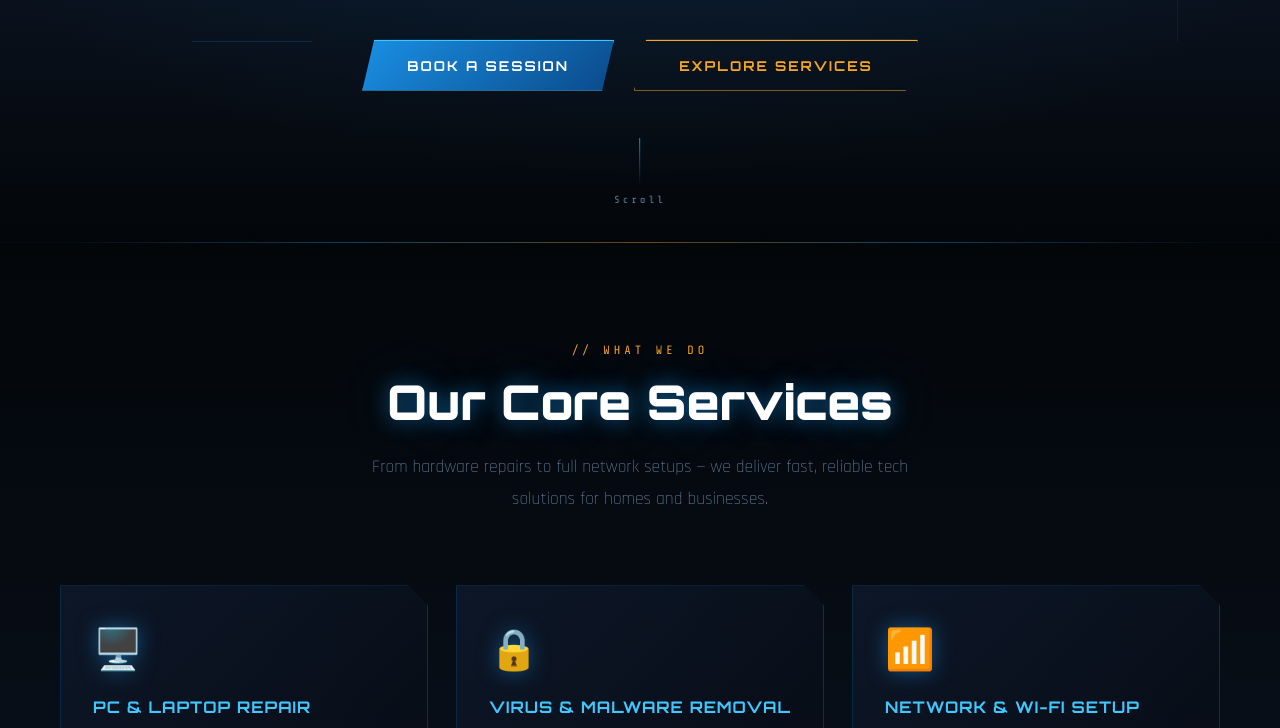
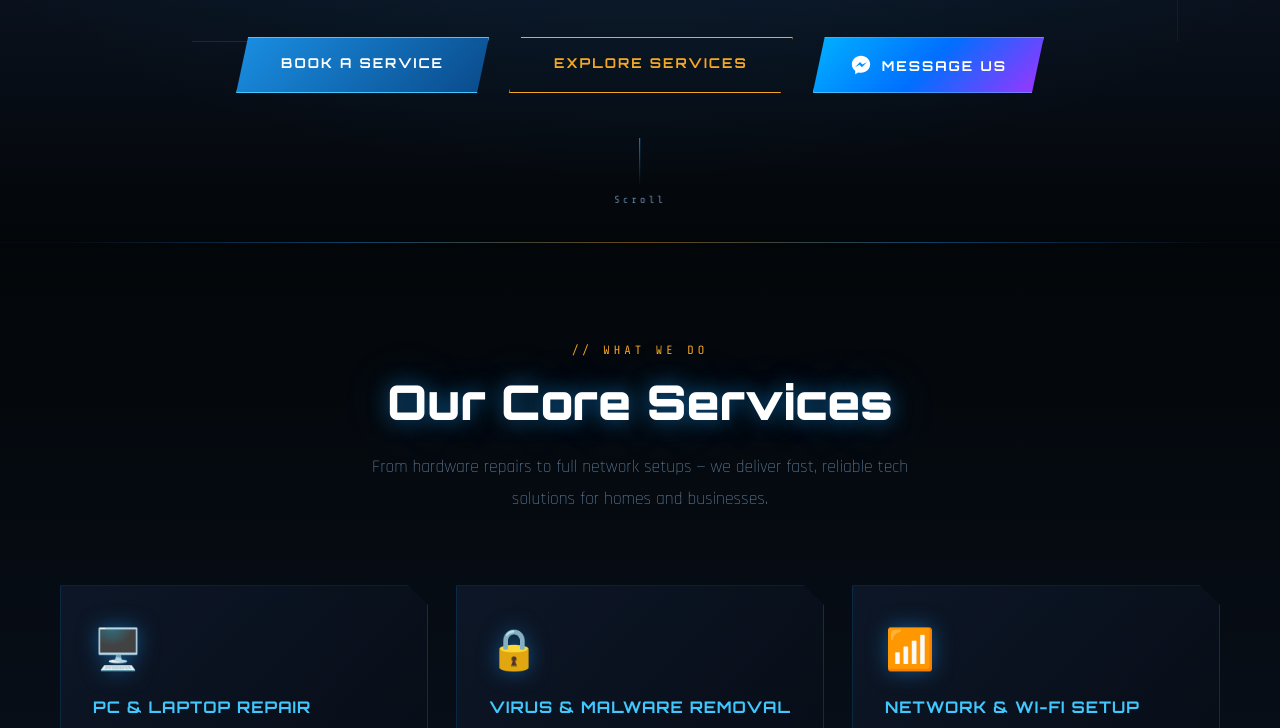
Before and after one commit to jbitekhub-james/Tekhub, a plain HTML site: page index.html in a window 1280 px wide. Shown: the part 558-1286 px from the top of the page. Drawn offline with nearby package versions, Linux system fonts and the light colour scheme.

Commit message:
index.html

```diff
--- a/index.html
+++ b/index.html
@@ -207,6 +207,22 @@
   .btn-secondary:hover {
     background: rgba(245,166,35,.1);
     box-shadow: 0 0 40px rgba(245,166,35,.6), 0 0 80px rgba(245,166,35,.3);
+    transform: translateY(-2px);
+  }
+
+  .btn-messenger {
+    padding: 16px 36px; font-family: 'Orbitron', sans-serif;
+    font-size: .85rem; font-weight: 700; letter-spacing: 2px;
+    text-transform: uppercase; text-decoration: none; color: #fff;
+    background: linear-gradient(135deg, #00B2FF 0%, #006FFF 50%, #A033FF 100%);
+    border: 1px solid rgba(255,255,255,.25);
+    box-shadow: 0 0 20px rgba(0,140,255,.45);
+    clip-path: polygon(12px 0%, 100% 0%, calc(100% - 12px) 100%, 0% 100%);
+    transition: all .3s;
+    display: inline-flex; align-items: center; gap: 10px;
+  }
+  .btn-messenger:hover {
+    box-shadow: 0 0 40px rgba(0,140,255,.7), 0 0 80px rgba(160,51,255,.4);
     transform: translateY(-2px);
   }
 
@@ -592,8 +608,14 @@
   <p class="hero-tagline">Your Tech. <em>Our Expertise.</em> Your Success.</p>
 
   <div class="hero-buttons">
-    <a href="#booking" class="btn-primary">Book a Session</a>
+    <a href="#booking" class="btn-primary">Book a Service</a>
     <a href="#services" class="btn-secondary">Explore Services</a>
+    <a href="https://m.me/102840107971580" target="_blank" rel="noopener" class="btn-messenger" aria-label="Message us on Facebook Messenger">
+      <svg viewBox="0 0 24 24" width="22" height="22" fill="currentColor" xmlns="http://www.w3.org/2000/svg">
+        <path d="M12 2C6.477 2 2 6.145 2 11.243c0 2.9 1.434 5.482 3.69 7.16V22l3.37-1.85c.9.249 1.86.383 2.94.383 5.523 0 10-4.145 10-9.243C22 6.145 17.523 2 12 2zm1.005 12.45l-2.553-2.726-4.985 2.726 5.484-5.825 2.616 2.726 4.92-2.726-5.482 5.825z"/>
+      </svg>
+      Message Us
+    </a>
   </div>
 
   <div class="scroll-hint">
@@ -685,7 +707,7 @@
   <div class="booking-inner">
     <div class="booking-info">
       <p class="section-label">// Schedule a Visit</p>
-      <h2 class="section-title">Book a Session</h2>
+      <h2 class="section-title">Book a Service</h2>
       <p class="section-desc">Get expert tech support on your schedule. Walk-ins welcome, but appointments get priority service.</p>
 
       <div class="booking-detail" style="margin-top:36px">
```
